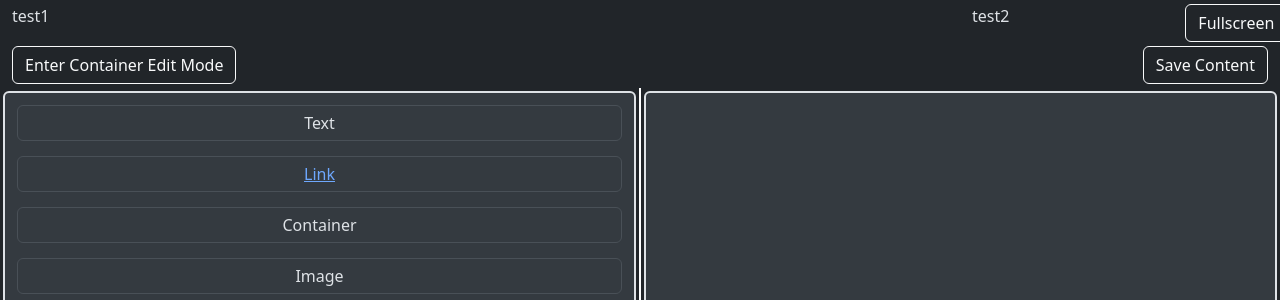
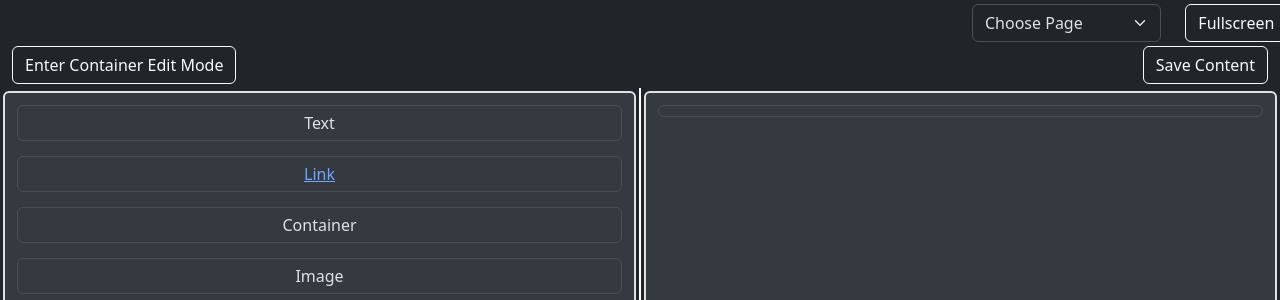
Before and after one commit to Werzu25/MusikbezirkSilz, a PHP site: page /scene-builder.php in a window 1280 px wide. Shown: the top 300 px of the page. Run offline with PHP 8.4, Linux system fonts and the light colour scheme; the visitor is signed in with stand-in values (Sample User, id 1); data that the repository does not hold is empty; some libraries are stand-ins or nearby versions.

Commit message:
added pageName

```diff
--- a/src/components/media.php
+++ b/src/components/media.php
@@ -1,5 +1,4 @@
 <?php
-
 function renderMedia($type, $content)
 {
   switch ($type) {
--- a/src/db/init.sql
+++ b/src/db/init.sql
@@ -18,6 +18,7 @@ CREATE TABLE subMenuEntry ( -- article
 
 CREATE TABLE articles ( -- container
     artId INT AUTO_INCREMENT NOT NULL,
+    name VARCHAR(255),
     creationDate TIMESTAMP DEFAULT CURRENT_TIMESTAMP ON UPDATE CURRENT_TIMESTAMP,
     smeId INT,
     PRIMARY KEY (artId),
--- a/src/db/seed.sql
+++ b/src/db/seed.sql
@@ -21,7 +21,7 @@ insert into
 values
     (1),
     (2),
-
+    (1),
     (1);
 
 insert into
--- a/src/scene-builder.php
+++ b/src/scene-builder.php
@@ -1,5 +1,7 @@
 <?php
 session_start();
+
+$artId = 1;
 
 require_once 'components/text.php';
 require_once 'components/table.php';
@@ -199,12 +201,15 @@ if (!isset($_SESSION['logedIn']) || $_SESSION['logedIn'] !== true) {
 <div class="container-fluid mt-1 mb-1">
   <div class="row">
     <div class="col-9">
-      test1
+
     </div>
     <div class="col-2">
-      <div class="w-50 dropdown">
-        test2
-      </div>
+      <select class="form-select" id="floatingSelect" aria-label="Floating label select example">
+        <option selected>Choose Page</option>
+        <option value="1">Page One</option>
+        <option value="2">Page Two</option>
+        <option value="3">Page Three</option>
+      </select>
     </div>
     <div class="col-1">
       <button type="button" onclick="fullscreen()" class="btn btn-outline-light">Fullscreen</button>
@@ -243,8 +248,6 @@ if (!isset($_SESSION['logedIn']) || $_SESSION['logedIn'] !== true) {
     <div class="spCol rounded bg-body-secondary" id="pagePreview">
       <?php
       require_once './util.php';
-
-      $artId = 1;
       echo '<div class="previewContainer loadedContainer">';
       // drop doesnt work and currently defaults to article 1
       $components = select(
@@ -608,7 +611,6 @@ if (!isset($_SESSION['logedIn']) || $_SESSION['logedIn'] !== true) {
     let height = document.getElementById('heightImageInput').value;
     let image = document.createElement('img');
     image.src = "../assets/images/" + imagePath;
-    debugger
     image.style.width = width;
     image.style.height = height;
     currentElement.innerHTML = "";
@@ -634,7 +636,6 @@ if (!isset($_SESSION['logedIn']) || $_SESSION['logedIn'] !== true) {
       });
     }
   }
-
   function saveContent() {
     class JsonOutput {
       constructor() {
@@ -644,7 +645,7 @@ if (!isset($_SESSION['logedIn']) || $_SESSION['logedIn'] !== true) {
     }
 
     class Entry {
-      constructor(type,id, content) {
+      constructor(type, id, content) {
         this.id = id;
         this.type = type;
         this.content = content;
@@ -652,8 +653,8 @@ if (!isset($_SESSION['logedIn']) || $_SESSION['logedIn'] !== true) {
     }
 
     class Container {
-      constructor(type ,id, content) {
-        this.type = type
+      constructor(type, id, content) {
+        this.type = type;
         this.id = id;
         this.content = content;
       }
@@ -688,7 +689,6 @@ if (!isset($_SESSION['logedIn']) || $_SESSION['logedIn'] !== true) {
     document.querySelectorAll('.previewContainer').forEach((element) => {
       if (element.parentElement === document.getElementById('pagePreview')) {
         if (!element.classList.contains("loadedElement")) {
-
           let containerContent = [];
           let child = element.children[0];
           child.childNodes.forEach((row) => {
@@ -700,13 +700,13 @@ if (!isset($_SESSION['logedIn']) || $_SESSION['logedIn'] !== true) {
                     text: subEntry.innerHTML,
                     style: subEntry.style.cssText
                   };
-                containerContent.push(new Entry('text', subEntry.parentElement.id,content));
+                  containerContent.push(new Entry('text', subEntry.parentElement.id, content));
                 } else if (subEntry.parentElement.classList.contains("previewLink")) {
                   let linkElement = {
                     text: subEntry.innerHTML,
                     href: subEntry.href,
                   };
-                containerContent.push(new Entry('link', subEntry.parentElement.id , linkElement));
+                  containerContent.push(new Entry('link', subEntry.parentElement.id, linkElement));
                 } else if (subEntry.parentElement.classList.contains("previewImage")) {
                   let content = {
                     type: "image",
@@ -714,7 +714,7 @@ if (!isset($_SESSION['logedIn']) || $_SESSION['logedIn'] !== true) {
                     width: subEntry.style.width,
                     height: subEntry.style.height
                   };
-                containerContent.push(new Entry('media' , subEntry.parentElement.id , content,));
+                  containerContent.push(new Entry('media', subEntry.parentElement.id, content));
                 }
               } else {
                 containerContent.push(new Entry('empty', 'empty'));
@@ -724,13 +724,13 @@ if (!isset($_SESSION['logedIn']) || $_SESSION['logedIn'] !== true) {
           let container = new Container("container", element.id, containerContent);
           output.content.push(container);
         }
+      }
     });
     console.log(output)
     let xhr = new XMLHttpRequest();
     xhr.open("POST", "save-content.php", true);
     xhr.send(JSON.stringify(output));
   }
-  }
 
 </script>
 </html>
```
Lines whose indentation alone changed are shown as unchanged.
